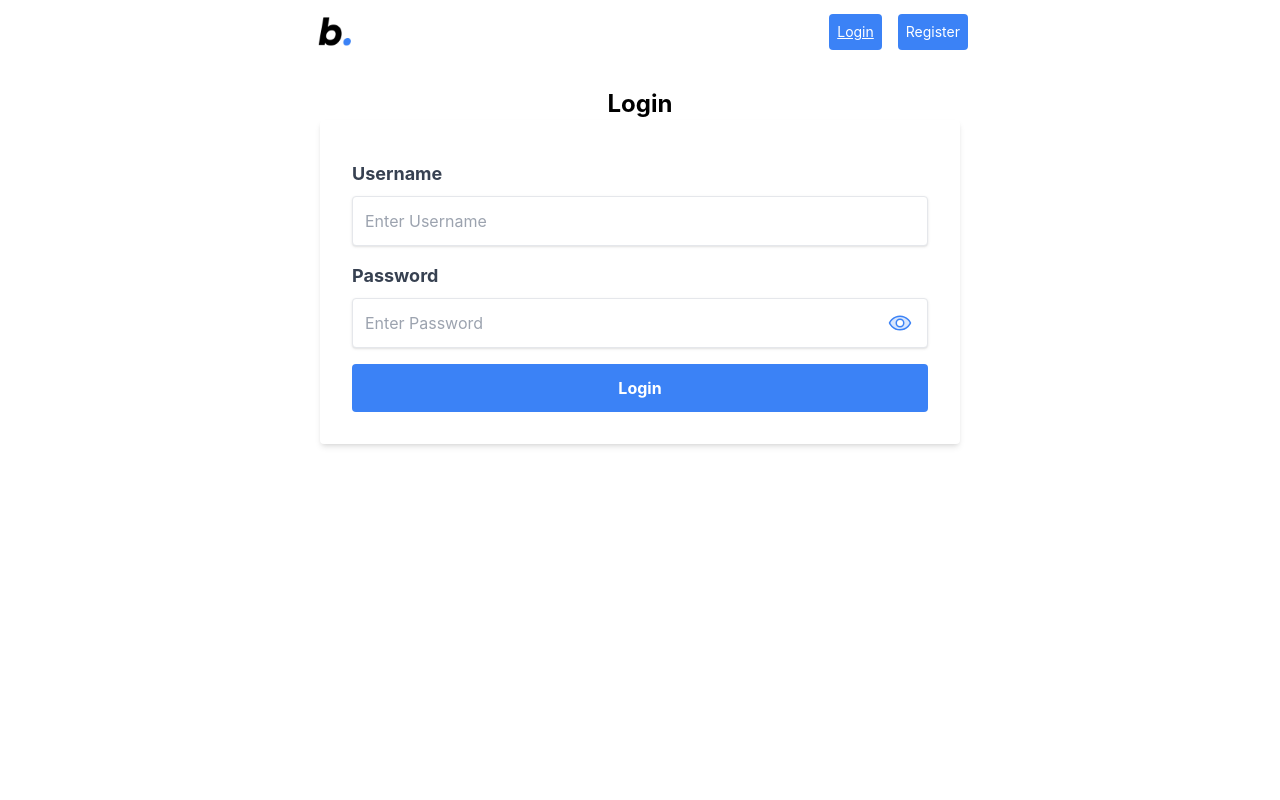
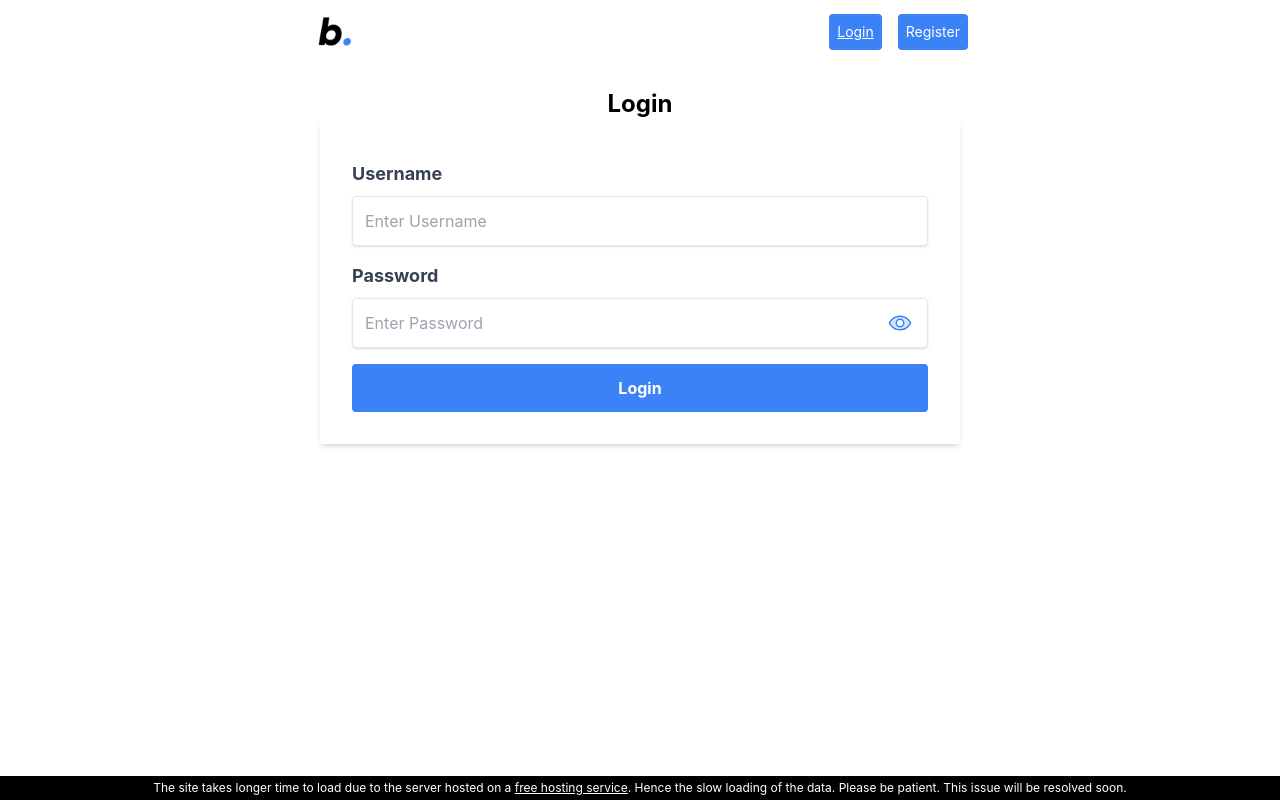
Before and after one commit to shm-dsgn/BlogOn, a React (Create React App) app: page /login in a window 1280 px wide. Built offline with nearby package versions, Linux system fonts and the light colour scheme.

Commit message:
loading time issues

```diff
--- a/src/App.tsx
+++ b/src/App.tsx
@@ -10,7 +10,7 @@ import MyPostsPage from "./pages/MyProfilePage";
 
 function App() {
   return (
-    <main className=" p-2 mx-auto my-0 max-w-2xl font-inter">
+    <main className=" p-2 mx-auto my-0 max-w-2xl font-inter mb-16">
       <Header />
       <Routes>
         <Route path="/" element={<Home />} />
@@ -21,6 +21,9 @@ function App() {
         <Route path="/post/edit/:id" element={<EditPostPage />} />
         <Route path="/post/myprofile/:id" element={<MyPostsPage />} />
       </Routes>
+      <footer className=" inline-block fixed bottom-0 left-0 w-full bg-black text-white text-center py-1 text-xs">
+        The site takes longer time to load due to the server hosted on a <a href="https://community.render.com/t/slow-loading-website-mern/11871"><u>free hosting service</u></a>. Hence the slow loading of the data. Please be patient. This issue will be resolved soon.
+      </footer>
     </main>
   );
 }
```
